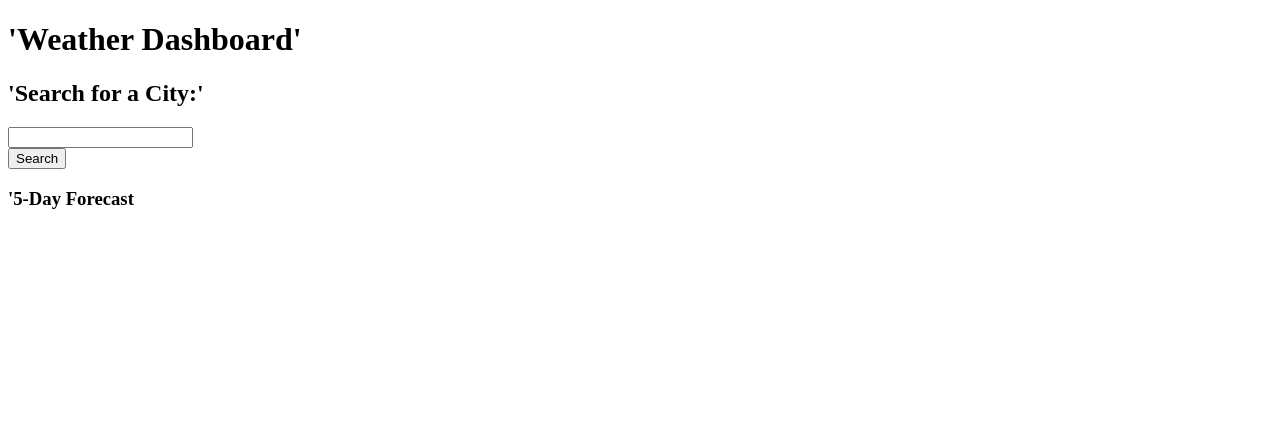
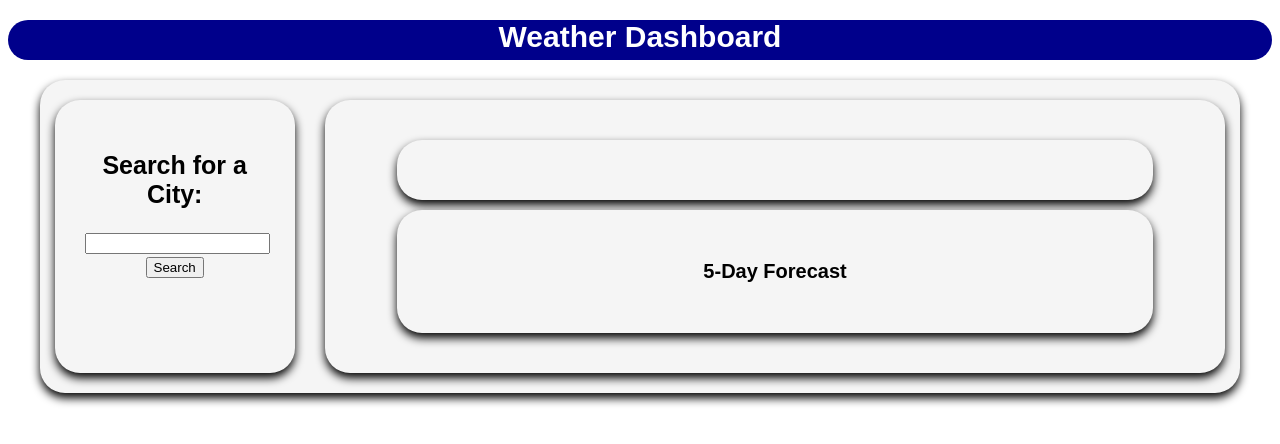
Before and after one commit to tjmomon92/Challenge-6-1.11.2023, a plain HTML site: page index.html in a window 1280 px wide. Drawn offline with Linux system fonts and the light colour scheme.

Commit message:
set css framework

```diff
--- a/assets/style.css
+++ b/assets/style.css
@@ -1,4 +1,94 @@
+*,
+*::before,
+*::after {
+    box-sizing: border-box;
+}
 
+body {
+    font-family: sans-serif;
+    text-align: center;
+}
+
+h1 {
+    background-color: darkblue;
+    color: white;
+    text-align: center;
+    font-size: 30px;
+    border-radius: 25px;
+    border-width: 1px;
+    width: 100%;
+    height: 40px;
+}
+
+h2 {
+    text-align: center;
+    font-size: 25px;
+}
+
+h3 {
+    text-align: center;
+    font-size: 20px;
+}
+
+h4 {
+    display: none;
+}
+
+.card-main {
+    background-color: whitesmoke;
+    border-radius: 25px;
+    border-width: 1px;
+    box-shadow: 0px 5px 10px 0px black;
+    font-size: 20px;
+    margin: 0 auto;
+    width: 95%;
+    height: 95%;
+    display: inline-flex;
+}
+
+.card-city {
+    background-color: whitesmoke;
+    border-radius: 25px;
+    border-width: 1px;
+    box-shadow: 0px 5px 10px 0px black;
+    font-size: 20px;
+    margin: 20px auto;
+    max-width: 20%;
+    padding: 30px 30px 30px 30px;
+}
+
+.card-display {
+    background-color: whitesmoke;
+    border-radius: 25px;
+    border-width: 1px;
+    box-shadow: 0px 5px 10px 0px black;
+    font-size: 20px;
+    margin: 20px auto;
+    width: 75%;
+    padding: 30px 30px 30px 30px;
+}
+
+.display-main {
+    background-color: whitesmoke;
+    border-radius: 25px;
+    border-width: 1px;
+    box-shadow: 0px 5px 10px 0px black;
+    font-size: 20px;
+    margin: 10px auto;
+    max-width: 90%;
+    padding: 30px 30px 30px 30px;
+}
+
+.five-day {
+    background-color: whitesmoke;
+    border-radius: 25px;
+    border-width: 1px;
+    box-shadow: 0px 5px 10px 0px black;
+    font-size: 20px;
+    margin: 10px auto;
+    max-width: 90%;
+    padding: 30px 30px 30px 30px;
+}
 
 @media (max-width: 690px) {
     .btn {
--- a/index.html
+++ b/index.html
@@ -13,19 +13,19 @@
 </head>
 
 <body>
-    <h1>'Weather Dashboard'</h1>
+    <h1>Weather Dashboard</h1>
     <div class="card-main">
         <div class="card-city">
-            <h2>'Search for a City:'</h2>
+            <h2>Search for a City:</h2>
             <input type="text" id="city-entry"><br>
             <button type="submit" class="submit-btn">Search</button>
         </div>
         <div class="card-display">
             <div class="display-main">
-
+                <h4>Placeholder</h4>
             </div>
-            <div class="5-day">
-                <h3>'5-Day Forecast</h3>
+            <div class="five-day">
+                <h3>5-Day Forecast</h3>
             </div>
         </div>
     </div>
```
